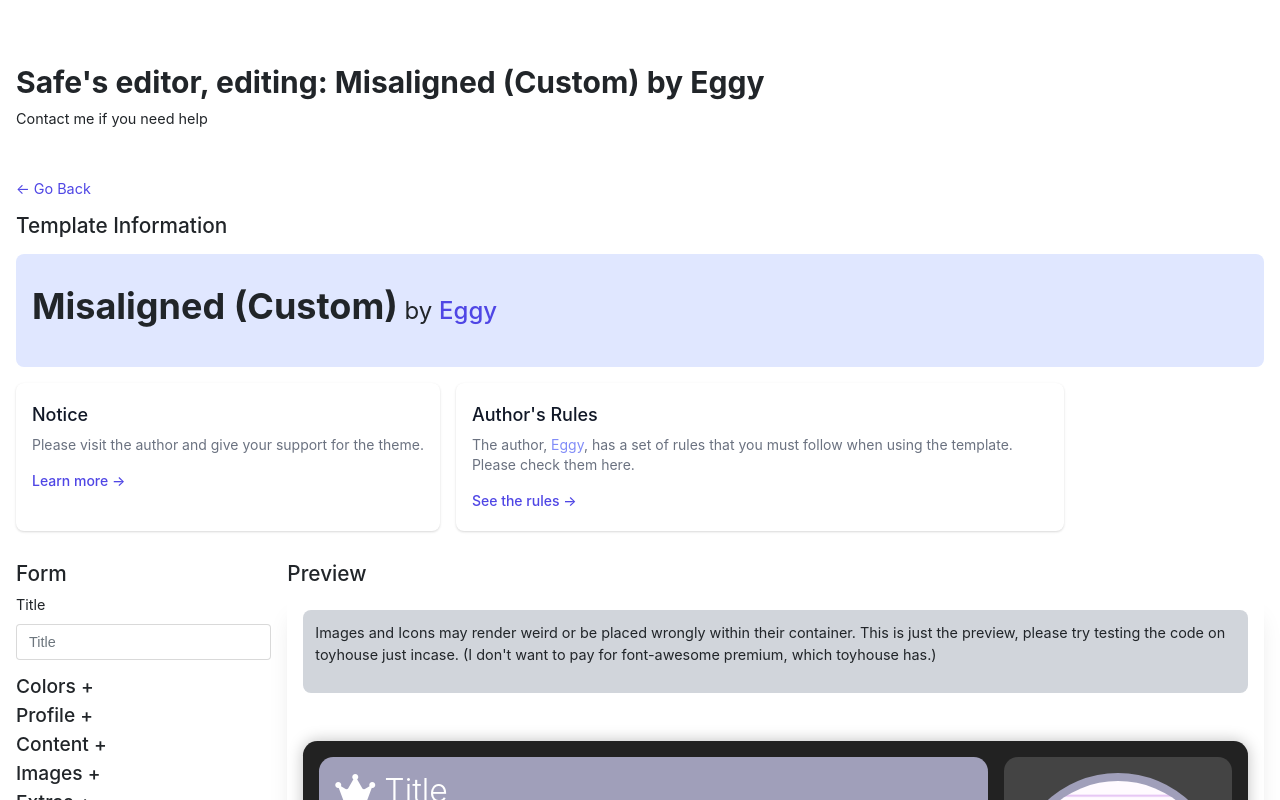
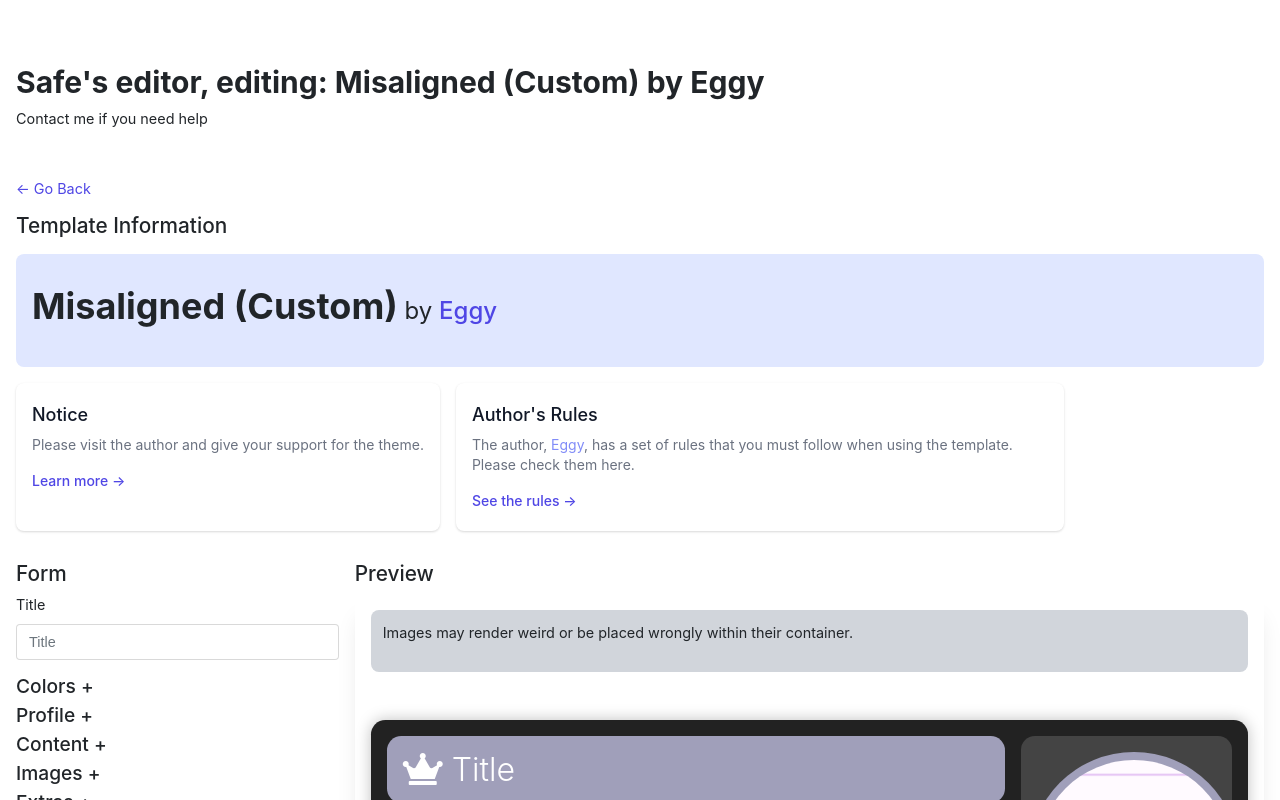
Before and after one commit to darling/toyhouse-generator-website, a Next.js app: page /t/misaligned-custom in a window 1280 px wide. Shown: the top 800 px of the page. Built offline with nearby package versions, Linux system fonts and the light colour scheme; what @tailwindcss/typography would draw is missing.

Commit message:
image popup change

```diff
--- a/src/pages/t/misaligned-custom.tsx
+++ b/src/pages/t/misaligned-custom.tsx
@@ -1,7 +1,12 @@
 import { FieldArray, Formik } from 'formik';
 import React from 'react';
 
-import { FormColorInput, FormGroup, FormInput, FormLongInput } from '../../components/FormGroups';
+import {
+	FormColorInput,
+	FormGroup,
+	FormInput,
+	FormLongInput,
+} from '../../components/FormGroups';
 import { PageSegment } from '../../components/PageSegment';
 import { Meta } from '../../layout/Meta';
 import { TemplatePage } from '../../templates/TemplatePage';
@@ -65,7 +70,7 @@ const Template = () => {
 						<div className="tw-flex tw-flex-col lg:tw-flex-row tw-px-4 tw-mx-auto">
 							<div className="tw-mr-0 lg:tw-mr-4 lg:tw-w-1/3 tw-prose tw-prose-indigo">
 								<h2>Form</h2>
-                <FormInput for="title" />
+								<FormInput for="title" />
 								<FormGroup title="Colors">
 									<FormColorInput for="colors.focal" />
 									<FormColorInput for="colors.contentBox" />
@@ -123,10 +128,10 @@ const Template = () => {
 										)}
 									</FieldArray>
 								</FormGroup>
-                <FormGroup title="Images">
-                <FormInput for="images.left" />
-                <FormInput for="images.avatar" />
-                </FormGroup>
+								<FormGroup title="Images">
+									<FormInput for="images.left" />
+									<FormInput for="images.avatar" />
+								</FormGroup>
 								<FormGroup title="Extras">
 									<FormInput for="quote" />
 								</FormGroup>
@@ -138,13 +143,8 @@ const Template = () => {
 								<PageSegment>
 									<div className="tw-prose tw-prose-sm tw-rounded-lg tw-bg-gray-300 tw-p-3">
 										<p>
-											Images and Icons may render weird or
-											be placed wrongly within their
-											container. This is just the preview,
-											please try testing the code on
-											toyhouse just incase. (I don't want
-											to pay for font-awesome premium,
-											which toyhouse has.)
+											Images may render weird or be placed
+											wrongly within their container.
 										</p>
 									</div>
 									{/* ### START ### */}
@@ -495,16 +495,22 @@ const Template = () => {
 							<h2>Results</h2>
 							<pre className="bg-dark text-white tw-p-6 tw-rounded-md tw-select-all">
 								<code>{`<!-- main container -- set bg color & font color here -->
-<!-- ${ Globals.watermark } -->
-<div style="border-radius: 1em; max-width: 1140px; box-shadow: 0 0 1em rgba(0,0,0,.25); color: ${values.colors.font}; background: ${values.colors.background};"
+<!-- ${Globals.watermark} -->
+<div style="border-radius: 1em; max-width: 1140px; box-shadow: 0 0 1em rgba(0,0,0,.25); color: ${
+									values.colors.font
+								}; background: ${values.colors.background};"
 class="container-fluid p-3 my-5" >
 <div class="row no-gutters">
   <div class="col-lg-3 push-lg-9 mb-3">
-    <div style="border-radius: 1em; font-size: 10.5pt; background: ${values.colors.contentBox};"
+    <div style="border-radius: 1em; font-size: 10.5pt; background: ${
+		values.colors.contentBox
+	};"
      class="card border-0 h-100 pt-3 px-md-2 px-3 pb-md-0 pb-2" >
           <!----------- avatar -- use a 200 x 200 image -------------------------->
           <img src="${values.images.avatar}"
-          class="d-block p-2 mx-auto mb-3 rounded-circle" style="max-height:210px; background: ${values.colors.focal};">
+          class="d-block p-2 mx-auto mb-3 rounded-circle" style="max-height:210px; background: ${
+				values.colors.focal
+			};">
 
           <!-------- stats --------------------------------------->
           <div class="row no-gutters">
@@ -547,13 +553,17 @@ class="container-fluid p-3 my-5" >
                 Theme <i class="fal fa-angle-double-right fa-fw"></i></div>
               <div class="col-6 mb-2">
                 <!-- link a song here -->
-                <a href="${values.profile.themeUrl}" target="_BLANK" style="color: ${values.colors.focal};">
+                <a href="${
+					values.profile.themeUrl
+				}" target="_BLANK" style="color: ${values.colors.focal};">
                   <i class="fas fa-music-alt fa-fw" /><i class="fas fa-music fa-fw" /><i class="fas fa-music-alt fa-fw" /></a></div>
                 <!-- credit -- pls leave this -------->
               <div class="col-6 text-right text-uppercase pr-1" style="opacity: 0.7; letter-spacing: 1px;">
                 HTML <i class="fal fa-angle-double-right fa-fw"></i></div>
               <div class="col-6 mb-2">
-                <a href="/eggy" target="_BLANK" style="color: ${values.colors.focal};">Eggy</a></div>
+                <a href="/eggy" target="_BLANK" style="color: ${
+					values.colors.focal
+				};">Eggy</a></div>
 
           </div>
         </div>
@@ -561,13 +571,17 @@ class="container-fluid p-3 my-5" >
   <div class="col-lg-9 pull-lg-3 pr-md-3 mb-3">
     <div class="row no-gutters">
       <div class="col-12 mb-3">
-        <div style="background: ${values.colors.focal}; border-radius: 1em;" class="card border-0 p-3" ><h1 class="display-4 text-white mb-0">
+        <div style="background: ${
+			values.colors.focal
+		}; border-radius: 1em;" class="card border-0 p-3" ><h1 class="display-4 text-white mb-0">
           <!-- title block -- you can change the icon -- uses font awesome icons -->
           <i class="fal fa-crown fa-fw" /> ${values.title}</h1></div>
       </div>
 
       <div class="col-md-5 mb-md-0 mb-3">
-        <div class="border-0 h-100 modal-open" style="border-radius: 1em; background: ${values.colors.contentBox};">
+        <div class="border-0 h-100 modal-open" style="border-radius: 1em; background: ${
+			values.colors.contentBox
+		};">
       <!------ FOCAL IMAGE --- will scale & crop with screen -- focus in top & center of image ----------->
         <div style="background-image: url(${values.images.left});
         background-size: cover; background-position: top center; min-height: 400px;" class="h-100"></div>
@@ -575,28 +589,37 @@ class="container-fluid p-3 my-5" >
       </div>
       <div class="col-md-7 pl-md-3">
         <!--- about block -- will scroll when filled --->
-        <div class="pt-3 px-3 pb-1" style="border-radius: 1em; font-size: 10pt; height: 450px; overflow:auto; background: ${values.colors.contentBox};">
+        <div class="pt-3 px-3 pb-1" style="border-radius: 1em; font-size: 10pt; height: 450px; overflow:auto; background: ${
+			values.colors.contentBox
+		};">
             <h4 class="text-uppercase" style="letter-spacing:1px; font-weight: 300; opacity: 0.7;">
               <i class="fal fa-bookmark mr-1"></i>About
             </h4>
-            <div class="mb-2">${values.about.split('\n').map(c => `<p>${c}</p>`).join('')}</div>
+            <div class="mb-2">${values.about
+				.split('\n')
+				.map((c) => `<p>${c}</p>`)
+				.join('')}</div>
 
             <h4 class="text-uppercase" style="letter-spacing:1px; font-weight: 300; opacity: 0.7;">
               <i class="fal fa-bookmark mr-1"></i>Trivia
             </h4>
             <ul>
-              ${values.trivia.map(item => `<li class="mb-2">${item.value}</li>`).join('')}
+              ${values.trivia
+					.map((item) => `<li class="mb-2">${item.value}</li>`)
+					.join('')}
             </ul>
         </div>
       </div>
     </div>
   </div>
 </div>
-<div class="p-3" style="border-radius: 1em; background: ${values.colors.focal};"><p class="text-white text-center" style="letter-spacing: 1px;">
+<div class="p-3" style="border-radius: 1em; background: ${
+									values.colors.focal
+								};"><p class="text-white text-center" style="letter-spacing: 1px;">
   <i class="fal fa-quote-left fa-fw mr-1 pull-left" /><span>
   ${values.quote}
   </span><i class="fal fa-quote-right fa-fw ml-1 pull-right" /></p></div>
-  <!-- ${ Globals.watermark } -->
+  <!-- ${Globals.watermark} -->
 </div>
 `}</code>
 							</pre>
--- a/src/pages/t/path.tsx
+++ b/src/pages/t/path.tsx
@@ -2,7 +2,12 @@ import { FieldArray, Formik } from 'formik';
 import { concat, take, times, truncate } from 'lodash';
 import React from 'react';
 
-import { FormColorInput, FormGroup, FormInput, FormLongInput } from '../../components/FormGroups';
+import {
+	FormColorInput,
+	FormGroup,
+	FormInput,
+	FormLongInput,
+} from '../../components/FormGroups';
 import { PageSegment } from '../../components/PageSegment';
 import { Meta } from '../../layout/Meta';
 import { TemplatePage } from '../../templates/TemplatePage';
@@ -224,9 +229,7 @@ const Template = () => {
 													values.design.notes.map(
 														(item, index) => (
 															<div
-																key={
-																	index
-																}
+																key={index}
 																className="my-4"
 															>
 																<FormInput
@@ -314,13 +317,8 @@ const Template = () => {
 								<PageSegment>
 									<div className="tw-prose tw-prose-sm tw-rounded-lg tw-bg-gray-300 tw-p-3">
 										<p>
-											Images and Icons may render weird or
-											be placed wrongly within their
-											container. This is just the preview,
-											please try testing the code on
-											toyhouse just incase. (I don't want
-											to pay for font-awesome premium,
-											which toyhouse has.)
+											Images may render weird or be placed
+											wrongly within their container.
 										</p>
 									</div>
 									{/* ### START ### */}
```
